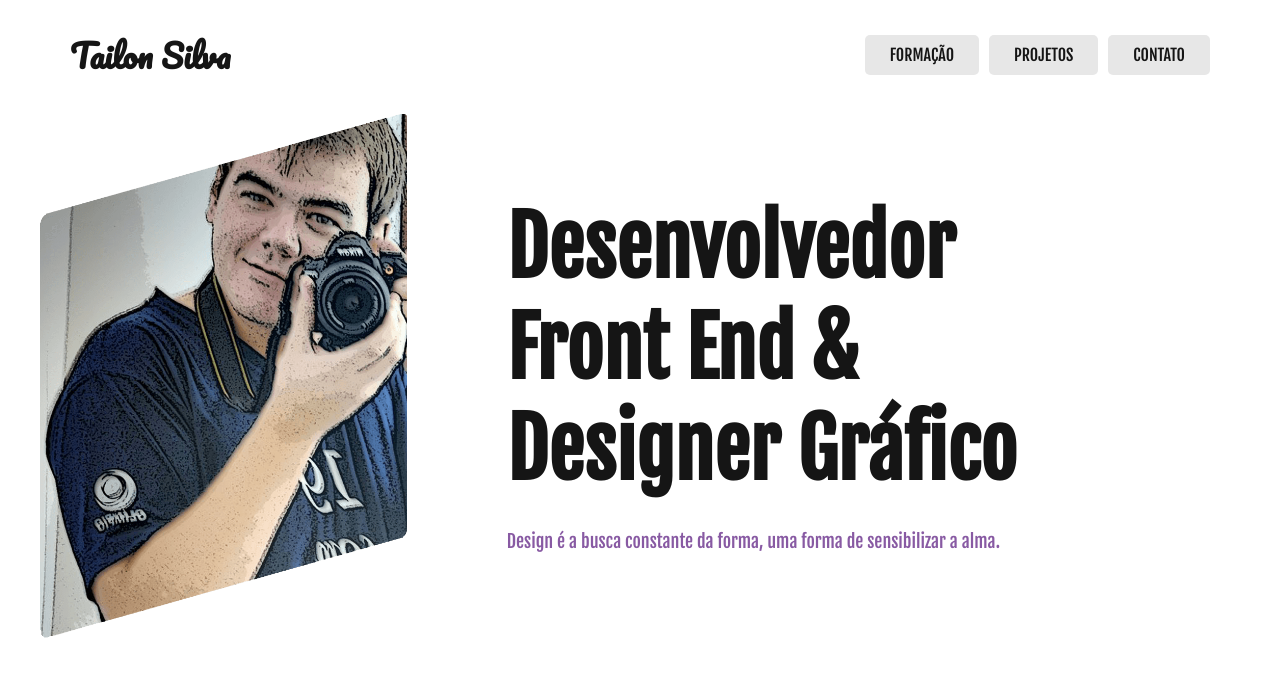
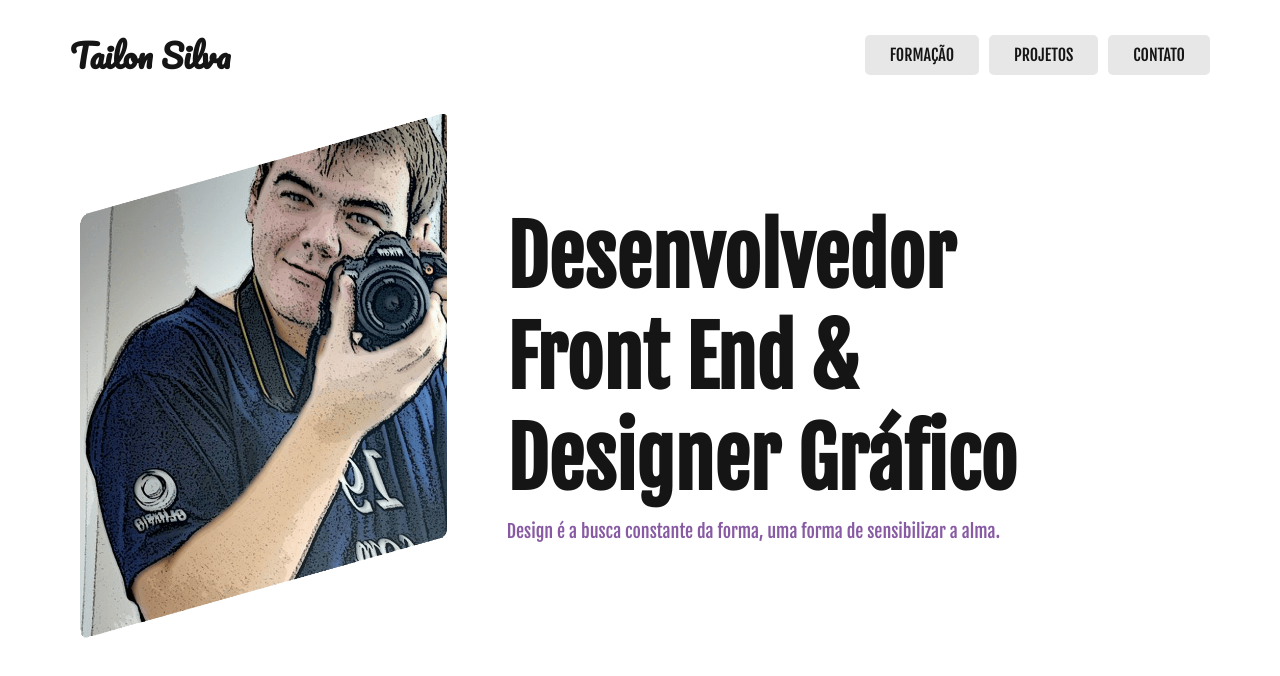
Before and after one commit to TailonSilva/tailonsilva.github.io, a plain HTML site: page index.html in a window 1280 px wide. Drawn offline with Linux system fonts and the light colour scheme.

Commit message:
atualização apresentação

```diff
--- a/css/apresentacao.css
+++ b/css/apresentacao.css
@@ -4,15 +4,15 @@
   gap: 100px;
 }
 
-.texto {
-  position: relative;
+.apresentacao img {
+  padding-left: 40px;
 }
 
 .apresentacao-texto {
   font-family: var(--ft-san);
   color: var(--cor-5);
   font-size: 5rem;
-  margin-bottom: 30px;
+  margin-bottom: 10px;
 }
 
 .apresentacao-frase {
```
Also changed, not shown: img/alvo.png (added), img/check.svg (added), img/seta.svg (added).
